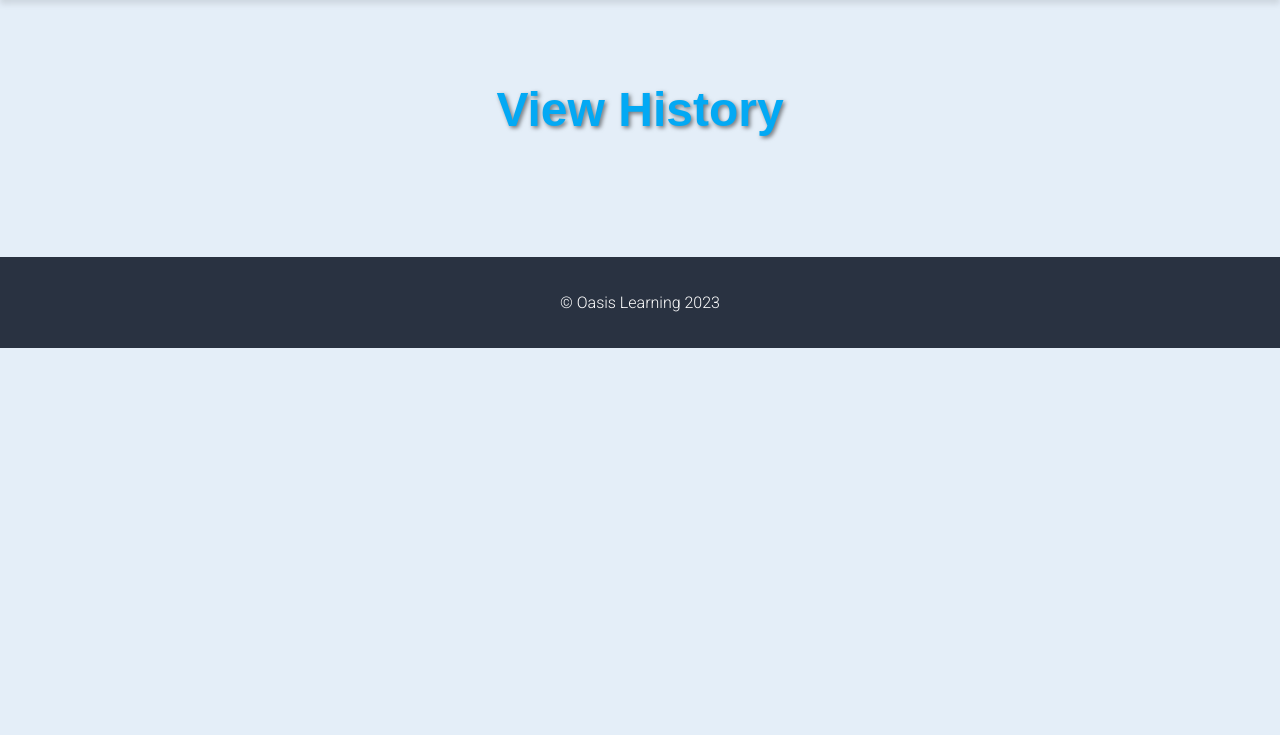
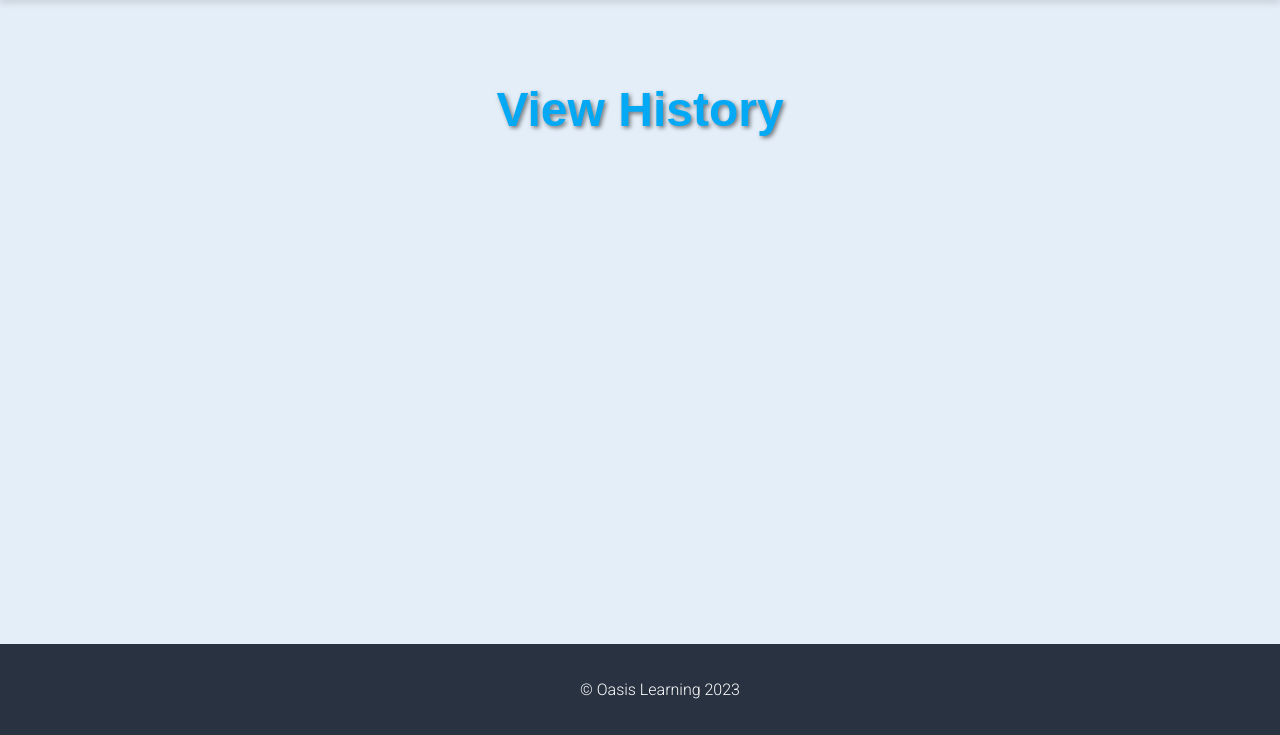
Before and after one commit to HamzaSajjad141/FYP_OASIS_LEARNING, a Django app: page /Viewhistory/ in a window 1280 px wide. Shown: the part 65-800 px from the top of the page. Run offline with Django 4.2, Linux system fonts and the light colour scheme; a user stored in the database is signed in; data that the repository does not hold is empty.

Commit message:
make the footer in the Viewhistory fixed

```diff
--- a/oasisProject/oasisApp/templates/Viewhistory.html
+++ b/oasisProject/oasisApp/templates/Viewhistory.html
@@ -116,11 +116,14 @@
         }
 
         .footer {
+            position: fixed;
+            bottom: 0;
+            left: 0;
+            width: 100%;
             background-color: #293241;
             color: white;
             padding: 20px;
             text-align: center;
-            margin-top: 50px;
         }
 
         .footer-copyright {
```
Also changed, not shown: oasisProject/db.sqlite3.
